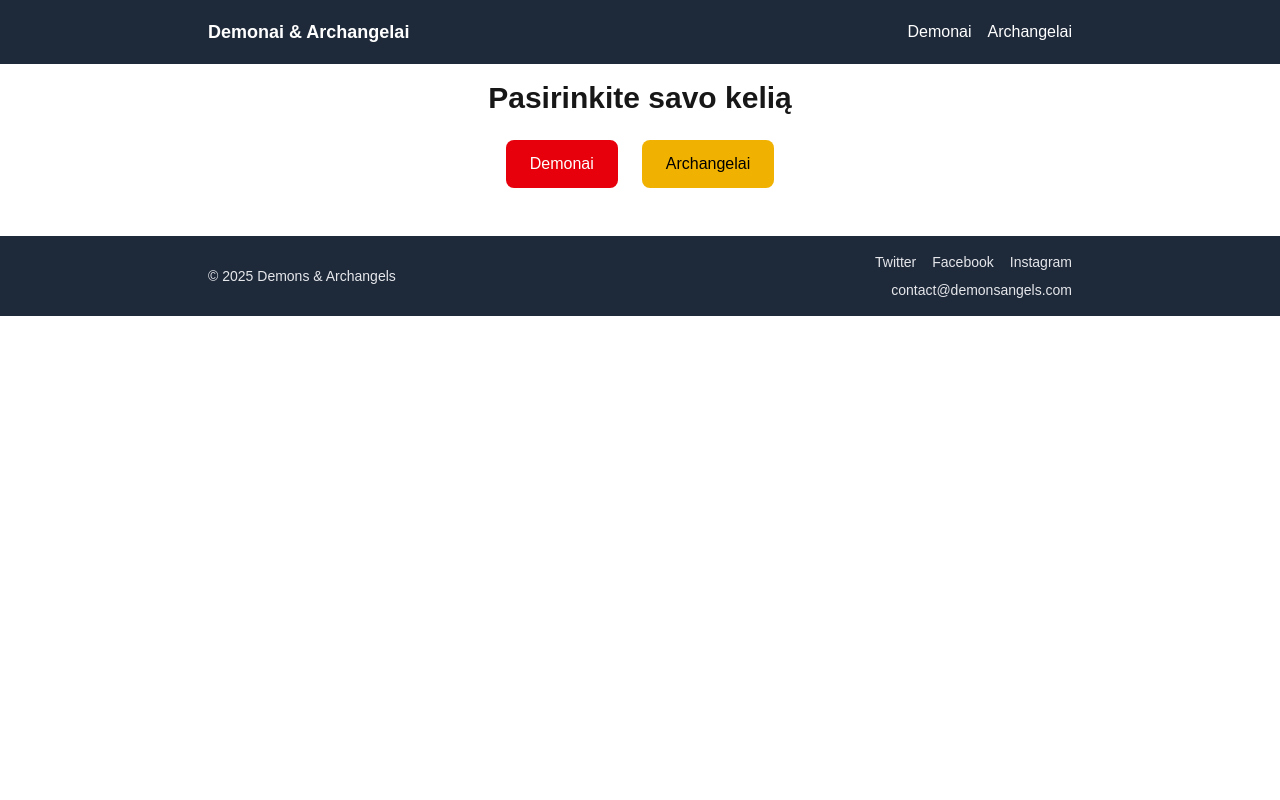
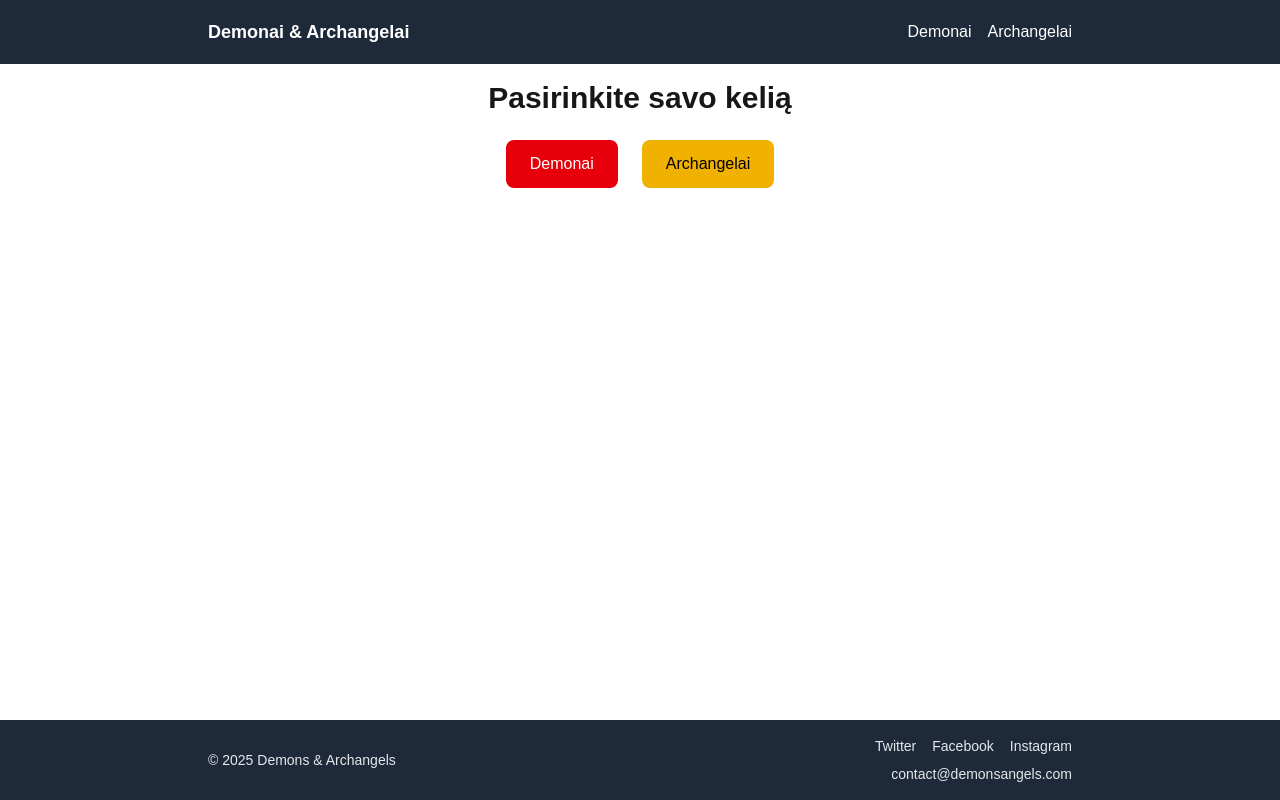
Before and after one commit to Jeshki/demons-angels, a Next.js app: page / in a window 1280 px wide. Built offline with nearby package versions, Linux system fonts and the light colour scheme.

Commit message:
Ensure footer sticks to bottom of page

```diff
--- a/src/app/layout.tsx
+++ b/src/app/layout.tsx
@@ -15,9 +15,9 @@ export default function RootLayout({
 }>) {
   return (
     <html lang="en">
-      <body className="antialiased">
+      <body className="flex min-h-screen flex-col antialiased">
         <NavBar />
-        <main className="mx-auto max-w-4xl p-4">{children}</main>
+        <main className="mx-auto w-full max-w-4xl flex-1 p-4">{children}</main>
         <Footer />
       </body>
     </html>
```
